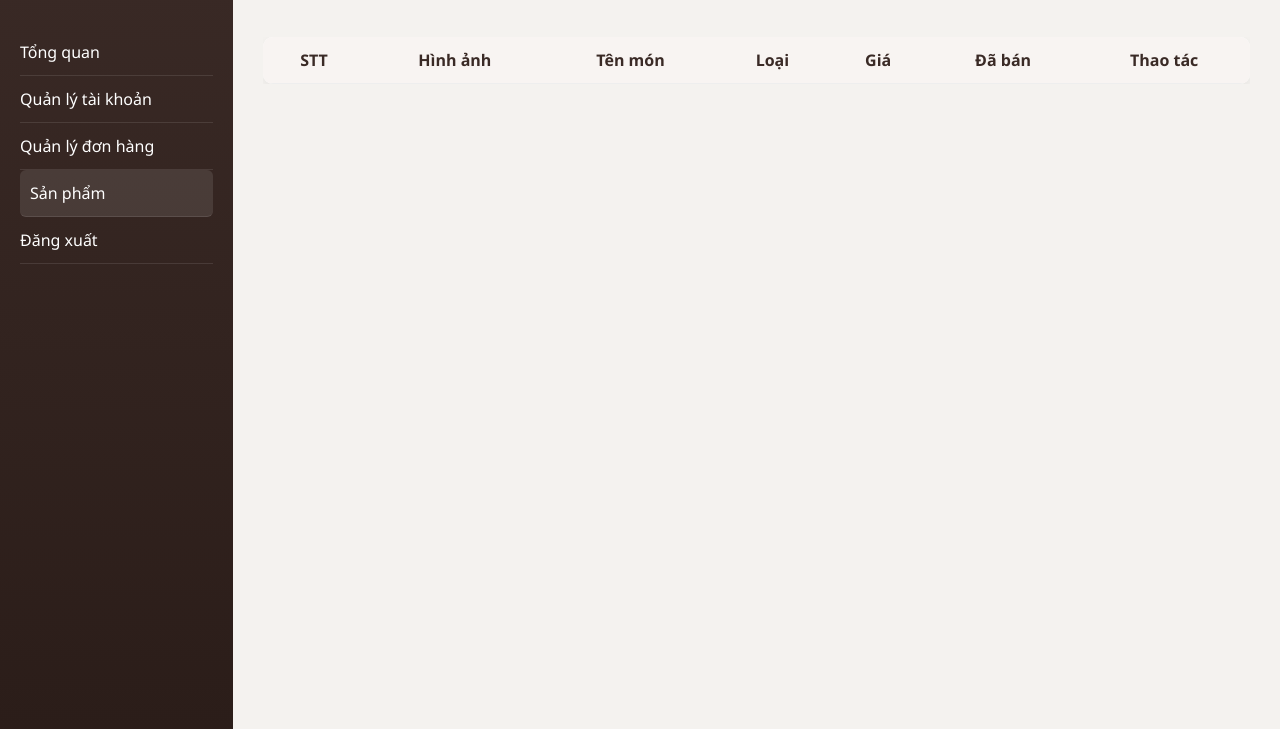
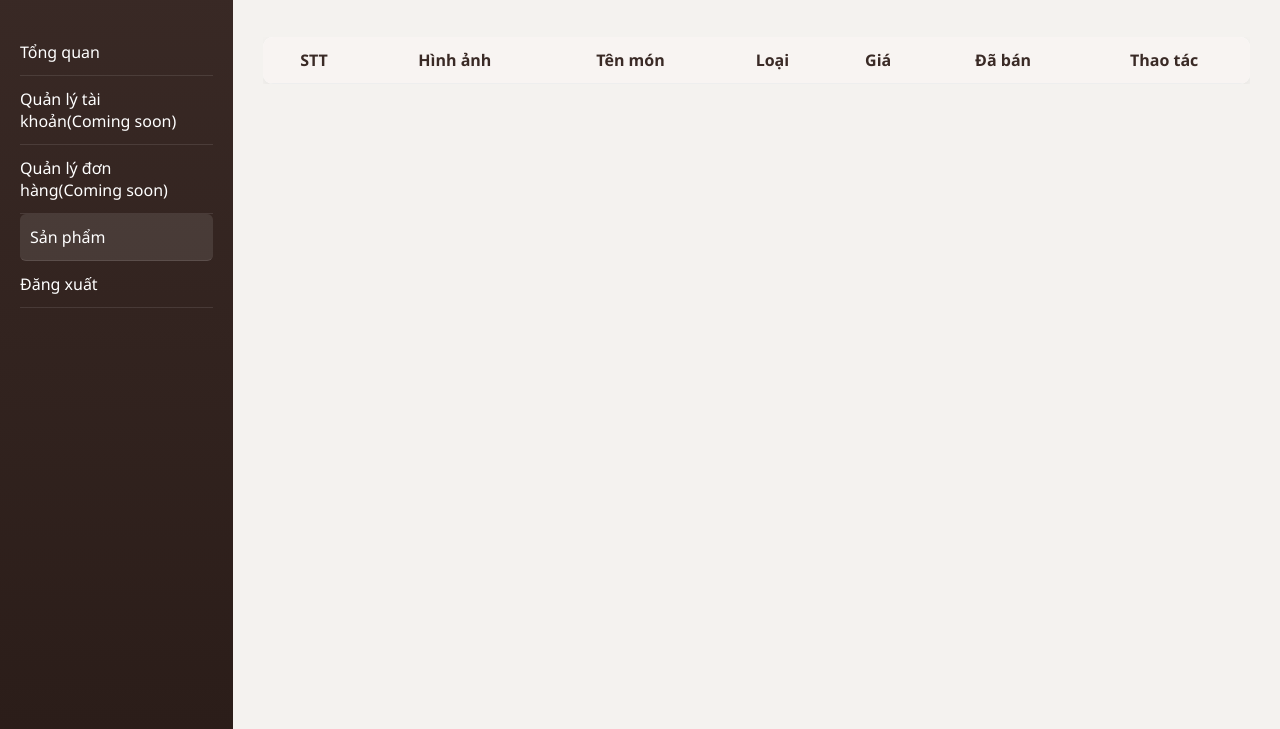
Before and after one commit to Phat-Nguyen06/gogi-html-css-js, a plain HTML site: page admin/admin-menu.html in a window 1280 px wide. Shown: the part 71-800 px from the top of the page. Drawn offline with Linux system fonts and the light colour scheme.

Commit message:
Coming soon

```diff
--- a/admin/admin-menu.html
+++ b/admin/admin-menu.html
@@ -16,8 +16,8 @@
         </div>
         <nav class="sidebar-nav">
             <a href="https://phat-nguyen06.github.io/gogi-html-css-js/admin/index.html">Tổng quan</a>
-            <a href="#">Quản lý tài khoản</a>
-            <a href="#">Quản lý đơn hàng</a>
+            <a href="#">Quản lý tài khoản(Coming soon)</a>
+            <a href="#">Quản lý đơn hàng(Coming soon)</a>
             <a href="#" class="active">Sản phẩm</a>
             <a href="https://phat-nguyen06.github.io/gogi-html-css-js/login.html">Đăng xuất</a>
         </nav>
```
Also changed, not shown: admin/index.html (+2 -2 lines).
